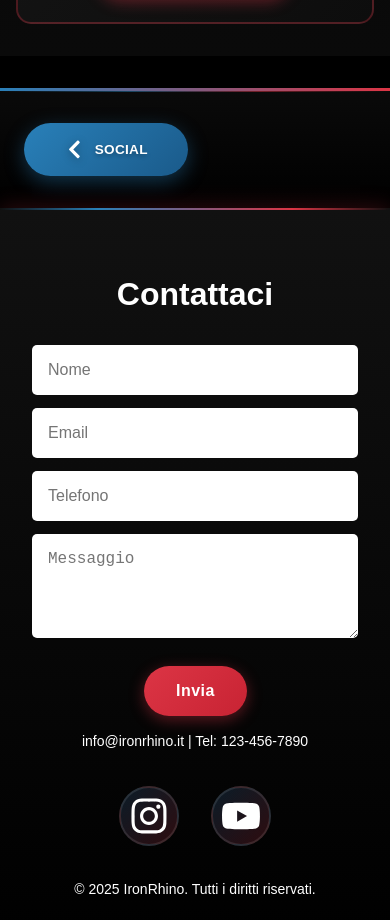
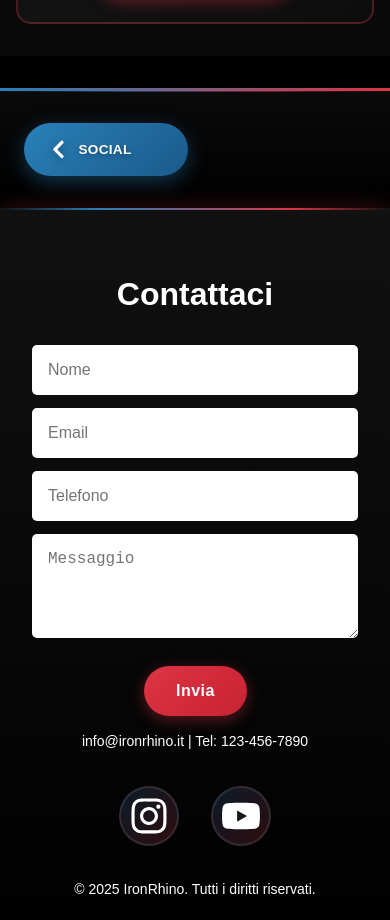
Before and after one commit to RickdoMascoMAT/SitoUF2, a React (Vite) app: page /contatti in a window 390 px wide. Shown: the part 1621-2541 px from the top of the page. Built offline with nearby package versions, Linux system fonts and the light colour scheme.

Commit message:
Fix mobile nav buttons layout: icons at edges, text aligned to direction

```diff
--- a/src/App.css
+++ b/src/App.css
@@ -1398,7 +1398,7 @@ nav a:hover::after {
 .mobile-nav-btn {
   display: flex;
   align-items: center;
-  justify-content: center;
+  justify-content: space-between;
   gap: 0.6rem;
   background: linear-gradient(135deg, #dc3545 0%, #c82333 100%);
   color: white;
@@ -1453,6 +1453,12 @@ nav a:hover::after {
   background: linear-gradient(135deg, #2980b9 0%, #1a5a8a 100%);
   box-shadow: 0 6px 20px rgba(41, 128, 185, 0.4),
               0 0 0 0 rgba(41, 128, 185, 0.5);
+  flex-direction: row;
+}
+
+.prev-btn span {
+  text-align: left;
+  flex: 1;
 }
 
 .prev-btn:hover {
@@ -1461,7 +1467,12 @@ nav a:hover::after {
 }
 
 .next-btn {
-  justify-content: flex-end;
+  flex-direction: row-reverse;
+}
+
+.next-btn span {
+  text-align: right;
+  flex: 1;
 }
 
 .mobile-nav-btn svg {
@@ -1490,7 +1501,6 @@ nav a:hover::after {
   text-shadow: 0 2px 4px rgba(0, 0, 0, 0.3);
   font-weight: 700;
   line-height: 1.2;
-  text-align: center;
   max-width: 100%;
 }
 
```
